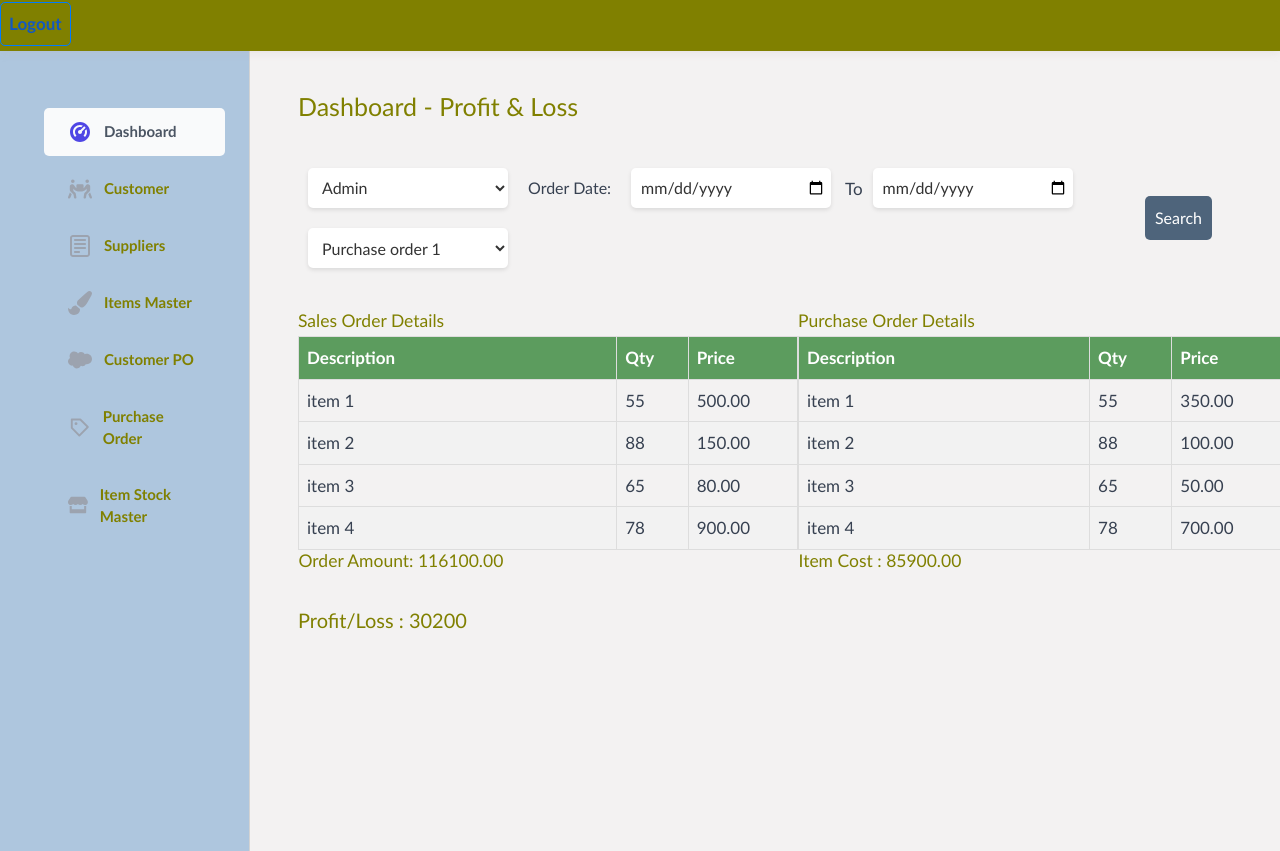
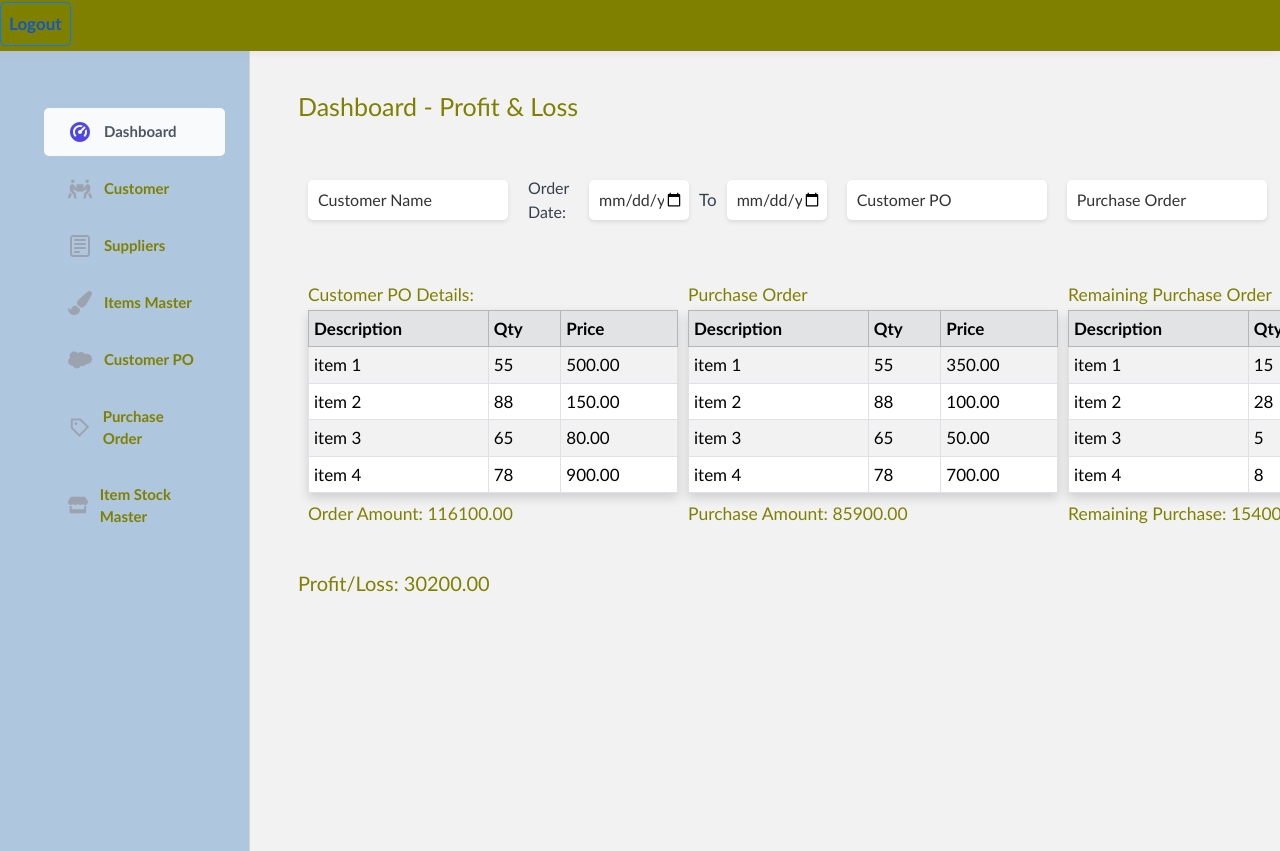
Before and after one commit to sharkbytzinventory/Order-Management-System, a React (Vite) app: page /dashboard in a window 1280 px wide. Shown: the part 1238-2089 px from the top of the page. Built offline with nearby package versions, Linux system fonts and the light colour scheme.

Commit message:
Add files

```diff
--- a/src/Dashboard/Dashboard.jsx
+++ b/src/Dashboard/Dashboard.jsx
@@ -4,23 +4,27 @@ import styled from "styled-components";
 function isDateString(dateString) {
   return !isNaN(Date.parse(dateString));
 }
+
+function getTodayDate() {
+  const today = new Date();
+  const yyyy = today.getFullYear();
+  const mm = String(today.getMonth() + 1).padStart(2, "0");
+  const dd = String(today.getDate()).padStart(2, "0");
+  return `${yyyy}-${mm}-${dd}`;
+}
+
 const StyledDiv = styled.div`
   display: flex;
   align-items: center;
   justify-content: space-between;
 `;
 
-const StyledSelect = styled.select`
-  width: 200px;
-  height: 40px;
-  background-color: white;
-  color: #333;
-  padding-left: 10px;
-  font-size: 16px;
-  border: none;
-  border-radius: 5px;
-  margin: 10px;
-  box-shadow: 0 2px 4px rgba(0, 0, 0, 0.1);
+const StyledDv = styled.div`
+  display: flex;
+  align-items: center;
+  justify-content: space-around;
+  padding: 10px;
+  gap: 10px;
 `;
 
 const StyledLabel = styled.label`
@@ -28,16 +32,13 @@ const StyledLabel = styled.label`
   margin: 10px;
 `;
 
-const StyledTbl = styled.div`
-  display: flex;
-  align-items: center;
-  justify-content: space-evenly;
+const StyledTable = styled.table`
+  width: 370px;
+  font-size: 18px;
 `;
-const StyledTdata = styled.div`
-  width: 500px;
-`;
+
 const StyledInput = styled.input`
-  width: 200px;
+  width: 100px;
   height: 40px;
   background-color: white;
   color: #333;
@@ -75,47 +76,63 @@ const StyledButton = styled.button`
   }
 `;
 
-const Table = styled.table`
-  width: 100%;
-  border-collapse: collapse;
-  padding: 10px;
+const DropdownContainer = styled.div`
+  display: flex;
+  flex-direction: column;
+  position: relative;
 `;
 
-const Th = styled.th`
-  border: 1px solid #ddd;
-  padding: 8px;
+const DropdownButton = styled.button`
+  width: 200px;
+  height: 40px;
+  background-color: white;
+  color: #333;
+  padding-left: 10px;
+  font-size: 16px;
+  border: none;
+  border-radius: 5px;
+  margin: 10px;
+  box-shadow: 0 2px 4px rgba(0, 0, 0, 0.1);
   text-align: left;
-`;
+  cursor: pointer;
 
-const Td = styled.td`
-  border: 1px solid #ddd;
-  padding: 8px;
-`;
-const Tr = styled.tr`
-  &:nth-child(even) {
-    background-color: #f2f2f2;
+  &:focus {
+    outline: none;
   }
 `;
 
-const HeadTr = styled(Tr)`
-  background-color: #5c9c5e;
-  color: white;
+const DropdownOptions = styled.div`
+  position: absolute;
+  width: 200px;
+  max-height: 150px;
+  overflow-y: auto;
+  background-color: white;
+  border: 1px solid #ddd;
+  border-radius: 5px;
+  box-shadow: 0 2px 4px rgba(0, 0, 0, 0.1);
+  z-index: 1;
 `;
-const StyledRow = styled.tr`
-  &:nth-child(even) {
-    background-color: #f2f2f2;
+
+const Option = styled.div`
+  padding: 10px;
+  cursor: pointer;
+
+  &:hover {
+    background-color: #f0f0f0;
   }
 `;
 
 function Dashboard() {
-
   const [purchase, setItem] = useState([
     { id: 1, des: "item 1", qty: 55, price: 350 },
     { id: 2, des: "item 2", qty: 88, price: 100 },
     { id: 3, des: "item 3", qty: 65, price: 50 },
     { id: 4, des: "item 4", qty: 78, price: 700 },
   ]);
-  const purchaseAmount = purchase.reduce((acc, item) => acc + (item.qty * item.price), 0);
+  const purchaseAmount = purchase.reduce(
+    (acc, item) => acc + item.qty * item.price,
+    0
+  );
 
   const [sales, setSale] = useState([
     { id: 1, des: "item 1", qty: 55, price: 500 },
@@ -123,7 +140,18 @@ function Dashboard() {
     { id: 3, des: "item 3", qty: 65, price: 80 },
     { id: 4, des: "item 4", qty: 78, price: 900 },
   ]);
-  const orderAmount = sales.reduce((acc, sale) => acc + (sale.qty * sale.price), 0);
+  const orderAmount = sales.reduce(
+    (acc, sale) => acc + sale.qty * sale.price,
+    0
+  );
+
+  const [rems, setRem] = useState([
+    { id: 1, des: "item 1", qty: 15, price: 500 },
+    { id: 2, des: "item 2", qty: 28, price: 150 },
+    { id: 3, des: "item 3", qty: 5, price: 500 },
+    { id: 4, des: "item 4", qty: 8, price: 150 },
+  ]);
+  const RemAmount = rems.reduce((acc, rem) => acc + rem.qty * rem.price, 0);
 
   function handleDateChange(event) {
     const selectedDate = event.target.value;
@@ -134,85 +162,189 @@ function Dashboard() {
     }
   }
 
+  const todayDate = getTodayDate();
+
+  const [dropdownOpenCustomer, setDropdownOpenCustomer] = useState(false);
+  const [dropdownOpenPO, setDropdownOpenPO] = useState(false);
+  const [dropdownOpenCustomerPO, setDropdownOpenCustomerPO] = useState(false);
+
+  const [selectedCustomer, setSelectedCustomer] = useState("");
+  const [selectedPO, setSelectedPO] = useState("");
+  const [selectedCustomerPO, setSelectedCustomerPO] = useState("");
+
+  const toggleDropdownCustomer = () => {
+    setDropdownOpenCustomer(!dropdownOpenCustomer);
+  };
+
+  const toggleDropdownPO = () => {
+    setDropdownOpenPO(!dropdownOpenPO);
+  };
+
+  const toggleDropdownCustomerPO = () => {
+    setDropdownOpenCustomerPO(!dropdownOpenCustomerPO);
+  };
+
+  const handleCustomerSelect = (customer) => {
+    setSelectedCustomer(customer);
+    setDropdownOpenCustomer(false);
+  };
+
+  const handlePOSelect = (po) => {
+    setSelectedPO(po);
+    setDropdownOpenPO(false);
+  };
+
+  const handleCustomerPOSelect = (customerPO) => {
+    setSelectedCustomerPO(customerPO);
+    setDropdownOpenCustomerPO(false);
+  };
+
   return (
     <>
       <h1>Dashboard - Profit & Loss</h1>
       <StyledDiv>
-        <div>
-          <StyledSelect value="customer name">
-            <option>Admin</option>
-            <option>Test</option>
-
-          </StyledSelect>
+        <div style={{ display: "flex", alignItems: "center" }}>
+          <DropdownContainer>
+            <DropdownButton onClick={toggleDropdownCustomer}>
+              {selectedCustomer || "Customer Name"}
+            </DropdownButton>
+            {dropdownOpenCustomer && (
+              <DropdownOptions>
+                {sales.map((sale) => (
+                  <Option
+                    key={sale.id}
+                    onClick={() => handleCustomerSelect(sale.des)}
+                  >
+                    {sale.des}
+                  </Option>
+                ))}
+              </DropdownOptions>
+            )}
+          </DropdownContainer>
           <StyledLabel htmlFor="orderDate">Order Date:</StyledLabel>
           <StyledInput
             type="date"
             id="orderDate"
             onChange={handleDateChange}
-          />{" "}
+            max={todayDate}
+          />
           To
-          <StyledInput type="date" id="orderDate" onChange={handleDateChange} />
-          <StyledSelect>
-            <option>Purchase order 1</option>
-            <option>Purchase order 2</option>
-            <option>Purchase order 3</option>
-          </StyledSelect>
+          <StyledInput
+            type="date"
+            id="endDate"
+            onChange={handleDateChange}
+            max={todayDate}
+          />
+          <DropdownContainer>
+            <DropdownButton onClick={toggleDropdownCustomerPO}>
+              {selectedCustomerPO || "Customer PO"}
+            </DropdownButton>
+            {dropdownOpenCustomerPO && (
+              <DropdownOptions>
+                {sales.map((sale) => (
+                  <Option
+                    key={sale.id}
+                    onClick={() => handleCustomerPOSelect(sale.des)}
+                  >
+                    {sale.des}
+                  </Option>
+                ))}
+              </DropdownOptions>
+            )}
+          </DropdownContainer>
+          <DropdownContainer>
+            <DropdownButton onClick={toggleDropdownPO}>
+              {selectedPO || "Purchase Order"}
+            </DropdownButton>
+            {dropdownOpenPO && (
+              <DropdownOptions>
+                {purchase.map((item) => (
+                  <Option
+                    key={item.id}
+                    onClick={() => handlePOSelect(item.des)}
+                  >
+                    {item.des}
+                  </Option>
+                ))}
+              </DropdownOptions>
+            )}
+          </DropdownContainer>
         </div>
         <ButtonContainer>
           <StyledButton>Search</StyledButton>
         </ButtonContainer>
       </StyledDiv>
-      <StyledTbl>
-        <div>
-          <h3>Sales Order Details</h3>
-          <StyledTdata>
-            <Table>
-              <HeadTr>
-                <Th>Description</Th>
-                <Th>Qty</Th>
-                <Th>Price</Th>
-              </HeadTr>
+
+      <StyledDv>
+        <div className="tables">
+          <h3>Customer PO Details:</h3>
+          <StyledTable className="table table-bordered table-striped table-hover shadow">
+            <thead className="table-secondary">
+              <tr>
+                <th>Description</th>
+                <th>Qty</th>
+                <th>Price</th>
+              </tr>
+            </thead>
             <tbody>
               {sales.map((sale) => (
-                  <Tr key={sale.id}>
-                    <Td>{sale.des}</Td>
-                    <Td>{sale.qty}</Td>
-                    <Td>{sale.price.toFixed(2)}</Td>
-                  </Tr>
+                <tr key={sale.id}>
+                  <td>{sale.des}</td>
+                  <td>{sale.qty}</td>
+                  <td>{sale.price.toFixed(2)}</td>
+                </tr>
               ))}
-
             </tbody>
+          </StyledTable>
           <h3>Order Amount: {orderAmount.toFixed(2)}</h3>
-            </Table>
-          </StyledTdata>
         </div>
-        <div >
-          <h3>Purchase Order Details</h3>
-          <StyledTdata>
-            <Table>
-              <thead>
-                <HeadTr>
-                  <Th>Description</Th>
-                  <Th>Qty</Th>
-                  <Th>Price</Th>
-                </HeadTr>
+        <div>
+          <h3>Purchase Order</h3>
+          <StyledTable className="table table-bordered table-striped table-hover shadow">
+            <thead className="table-secondary">
+              <tr>
+                <th>Description</th>
+                <th>Qty</th>
+                <th>Price</th>
+              </tr>
             </thead>
             <tbody>
               {purchase.map((item) => (
-                  <Tr key={item.id}>
-                    <Td>{item.des}</Td>
-                    <Td>{item.qty}</Td>
-                    <Td>{item.price.toFixed(2)}</Td>
-                  </Tr>
+                <tr key={item.id}>
+                  <td>{item.des}</td>
+                  <td>{item.qty}</td>
+                  <td>{item.price.toFixed(2)}</td>
+                </tr>
               ))}
+            </tbody>
+          </StyledTable>
+          <h3>Purchase Amount: {purchaseAmount.toFixed(2)}</h3>
+        </div>
+        <div>
+          <h3>Remaining Purchase Order</h3>
+          <StyledTable className="table table-bordered table-striped table-hover shadow">
+            <thead className="table-secondary">
+              <tr>
+                <th>Description</th>
+                <th>Qty</th>
+                <th>Price</th>
+              </tr>
+            </thead>
+            <tbody>
+              {rems.map((rem) => (
+                <tr key={rem.id}>
+                  <td>{rem.des}</td>
+                  <td>{rem.qty}</td>
+                  <td>{rem.price.toFixed(2)}</td>
+                </tr>
+              ))}
+            </tbody>
+          </StyledTable>
+          <h3>Remaining Purchase: {RemAmount.toFixed(2)}</h3>
+        </div>
+      </StyledDv>
 
-              </tbody>
-              <h3>Item Cost : {purchaseAmount.toFixed(2)}</h3>
-            </Table>
-          </StyledTdata>
-        </div>
-      </StyledTbl>
-      <h2>Profit/Loss : {(orderAmount) - (purchaseAmount)}</h2>
+      <h2>Profit/Loss: {(orderAmount - purchaseAmount).toFixed(2)}</h2>
     </>
   );
 }
```
Lines whose indentation alone changed are shown as unchanged.
